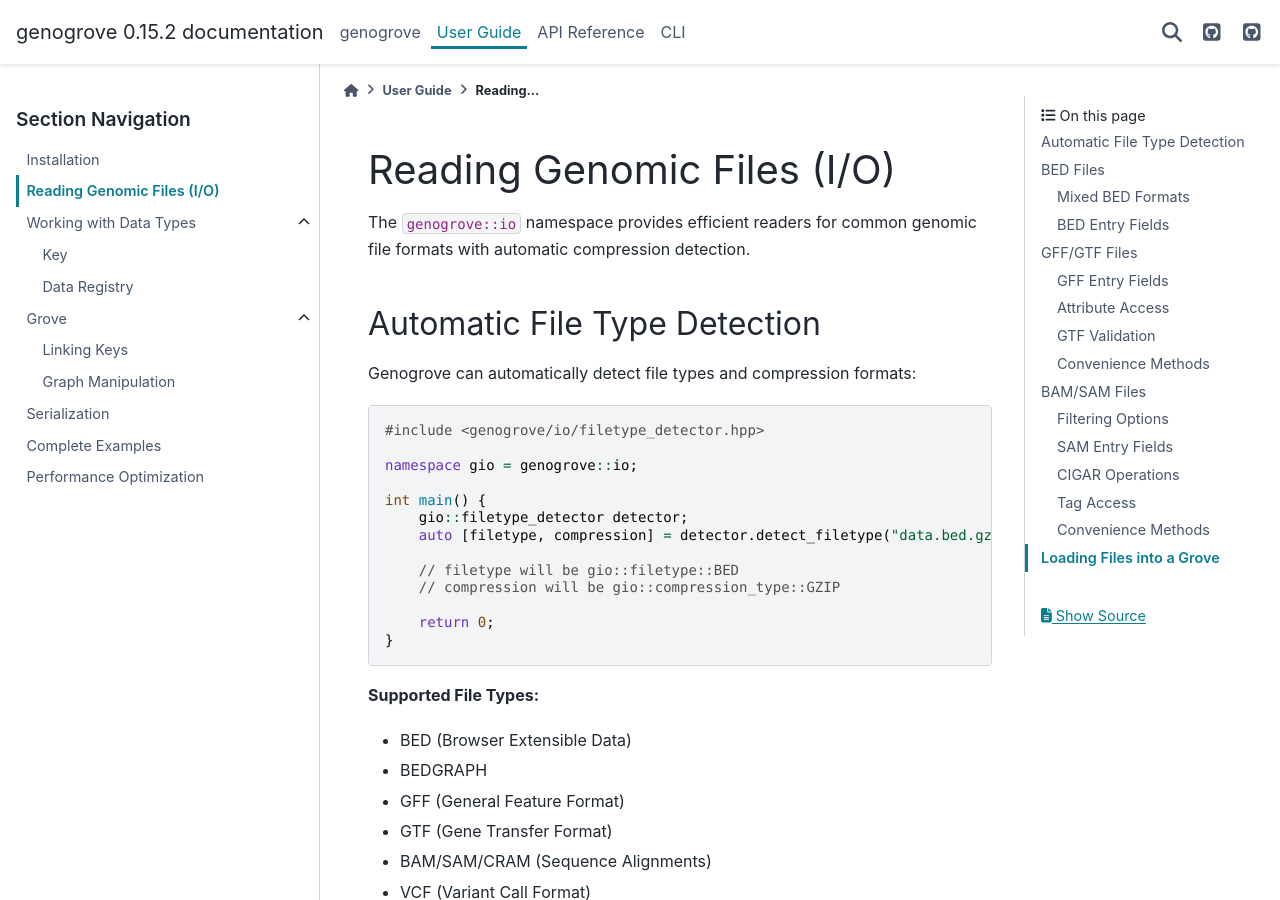
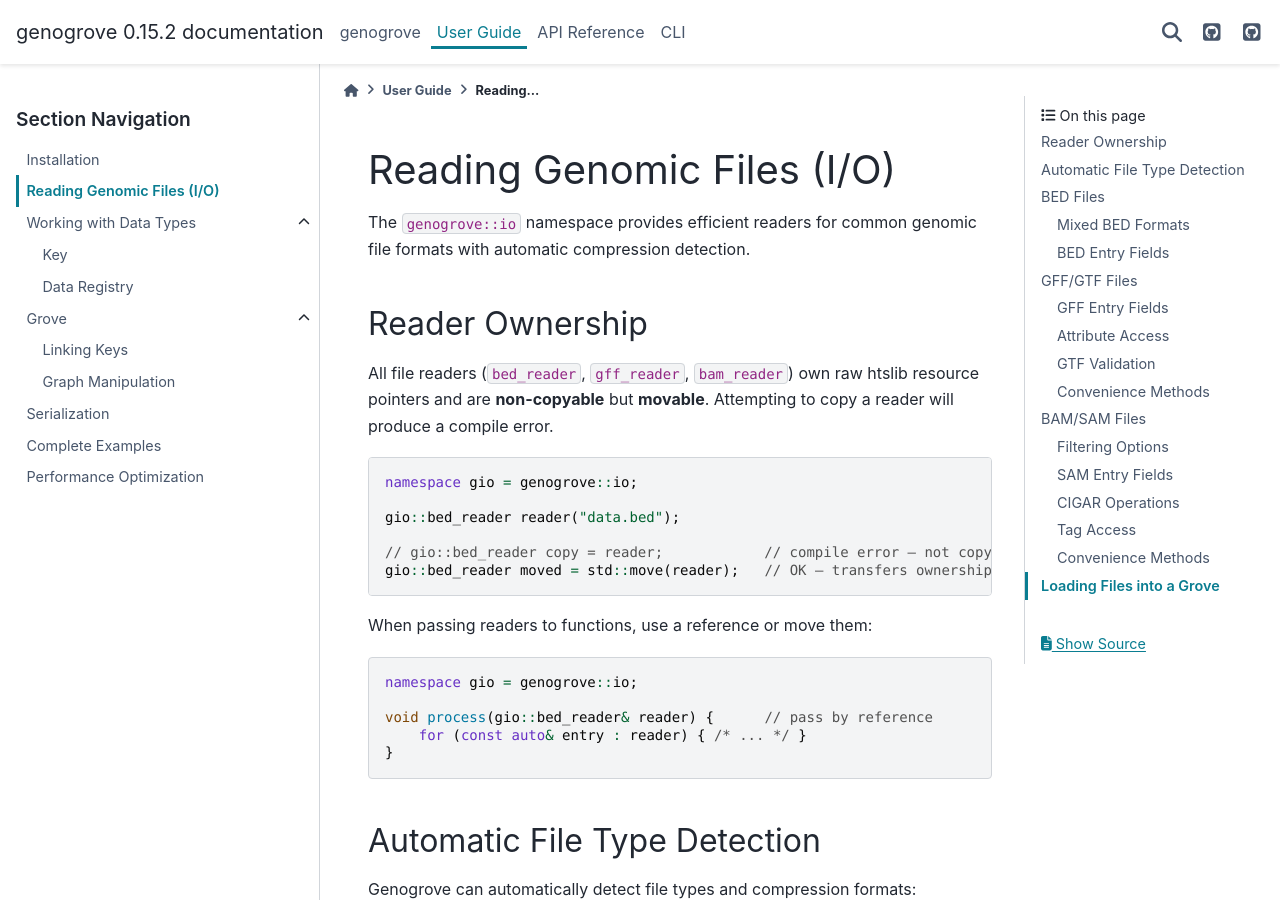
Before and after one commit to genogrove/docs, a Sphinx documentation site: the page built from source/guide/io.md, in a window 1280 px wide and 900 px high. Built offline with Sphinx 7.4.7 and the PyData theme 0.15.4, drawn with Linux system fonts in a browser that asks for light colours.

Commit message:
Document non-copyable/movable pattern for file readers
Add Reader Ownership section to I/O guide explaining that all readers
are non-copyable but movable, with examples for std::move and
pass-by-reference.

Co-Authored-By: Claude Opus 4.6 <noreply@anthropic.com>

````diff
--- a/source/guide/io.md
+++ b/source/guide/io.md
@@ -1,6 +1,30 @@
 # Reading Genomic Files (I/O)
 
 The `genogrove::io` namespace provides efficient readers for common genomic file formats with automatic compression detection.
+
+## Reader Ownership
+
+All file readers (`bed_reader`, `gff_reader`, `bam_reader`) own raw htslib resource pointers and are
+**non-copyable** but **movable**. Attempting to copy a reader will produce a compile error.
+
+```cpp
+namespace gio = genogrove::io;
+
+gio::bed_reader reader("data.bed");
+
+// gio::bed_reader copy = reader;            // compile error — not copyable
+gio::bed_reader moved = std::move(reader);   // OK — transfers ownership
+```
+
+When passing readers to functions, use a reference or move them:
+
+```cpp
+namespace gio = genogrove::io;
+
+void process(gio::bed_reader& reader) {      // pass by reference
+    for (const auto& entry : reader) { /* ... */ }
+}
+```
 
 ## Automatic File Type Detection
 
````
